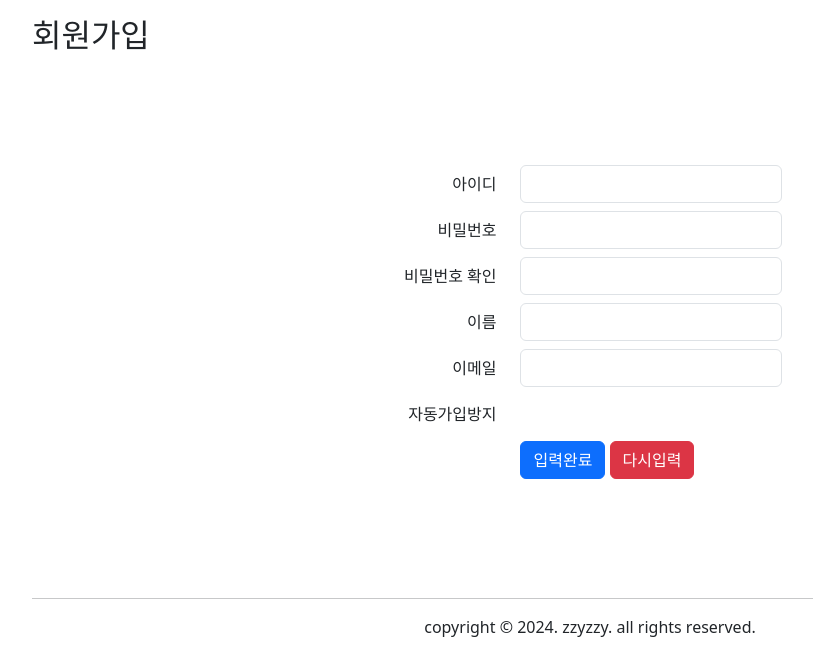
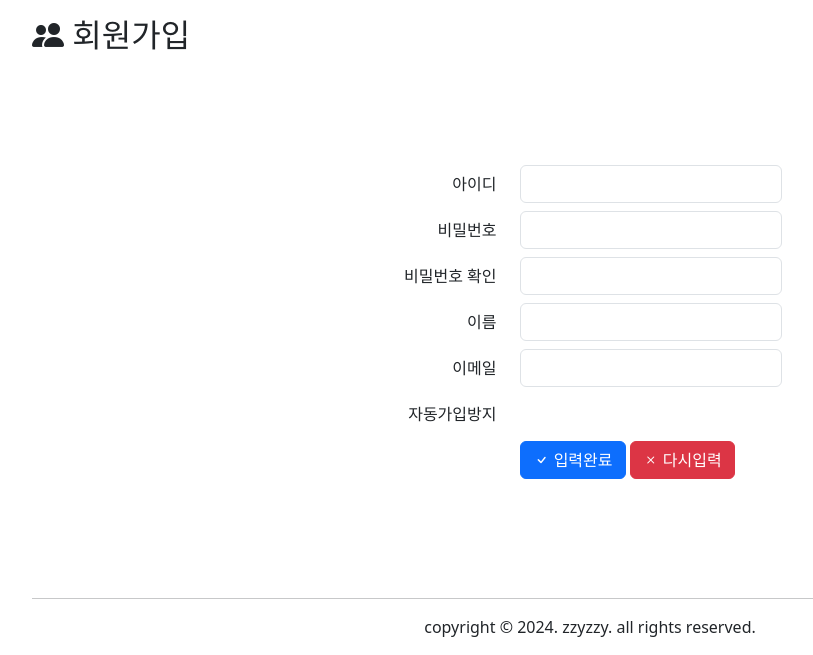
Before and after one commit to play10grounds/semiprojectv1b, a FastAPI app: page /member/join in a window 1280 px wide. Shown: the part 145-800 px from the top of the page, without its empty margins (50-863 px from the left). Run offline with FastAPI, Linux system fonts and the light colour scheme; parts of the project's set-up code (start-up, migrations or seed data) failed here and were passed over; some libraries are stand-ins or nearby versions.

Commit message:
부트스트랩 아이콘 추가

```diff
--- a/views/templates/include/base.html
+++ b/views/templates/include/base.html
@@ -4,6 +4,7 @@
   <meta charset="UTF-8">
   <title>{% block title %} {% endblock %}</title>
   <link rel="stylesheet" href="/static/css/bs5/bootstrap.min.css">
+  <link rel="stylesheet" href="https://cdn.jsdelivr.net/npm/bootstrap-icons@1.11.3/font/bootstrap-icons.min.css">
   <link rel="stylesheet" href="/static/css/project.css">
   {% block style %} {% endblock %}
 </head>
--- a/views/templates/member/join.html
+++ b/views/templates/member/join.html
@@ -9,14 +9,14 @@
             async defer></script>
     <script type="text/javascript">
         var onloadCallback = () => {
-            grecaptcha.render('captcha', { 'sitekey' : '' });
+            grecaptcha.render('captcha', { 'sitekey' : '6LcR1HApAAAAACVzBPajTrarqUb1bPux9zUWlvzw' });
         };
     </script>
 {% endblock %}
 
 {% block main %}
 <main>
-    <h2>회원가입</h2>
+    <h2><i class="bi bi-people-fill"></i> 회원가입</h2>
     <div class="d-flex justify-content-center align-items-center" style="height: 65vh">
     <form name="joinfrm" method="post" class="col-5">
         <div class="row my-2"><label for="userid" class="col-form-label col-4 text-end">아이디</label>
@@ -43,8 +43,8 @@
 
         <div class="row my-2"><label class="col-4 text-end"></label>
             <div class="col-7">
-            <button type="button" id="joinbtn" class="btn btn-primary">입력완료</button>
-            <button type="reset" id="rstbtn" class="btn btn-danger">다시입력</button></div></div>
+            <button type="button" id="joinbtn" class="btn btn-primary"><i class="bi bi-check"></i> 입력완료</button>
+            <button type="reset" id="rstbtn" class="btn btn-danger"><i class="bi bi-x"></i> 다시입력</button></div></div>
     </form>
     </div>
 </main>
```
